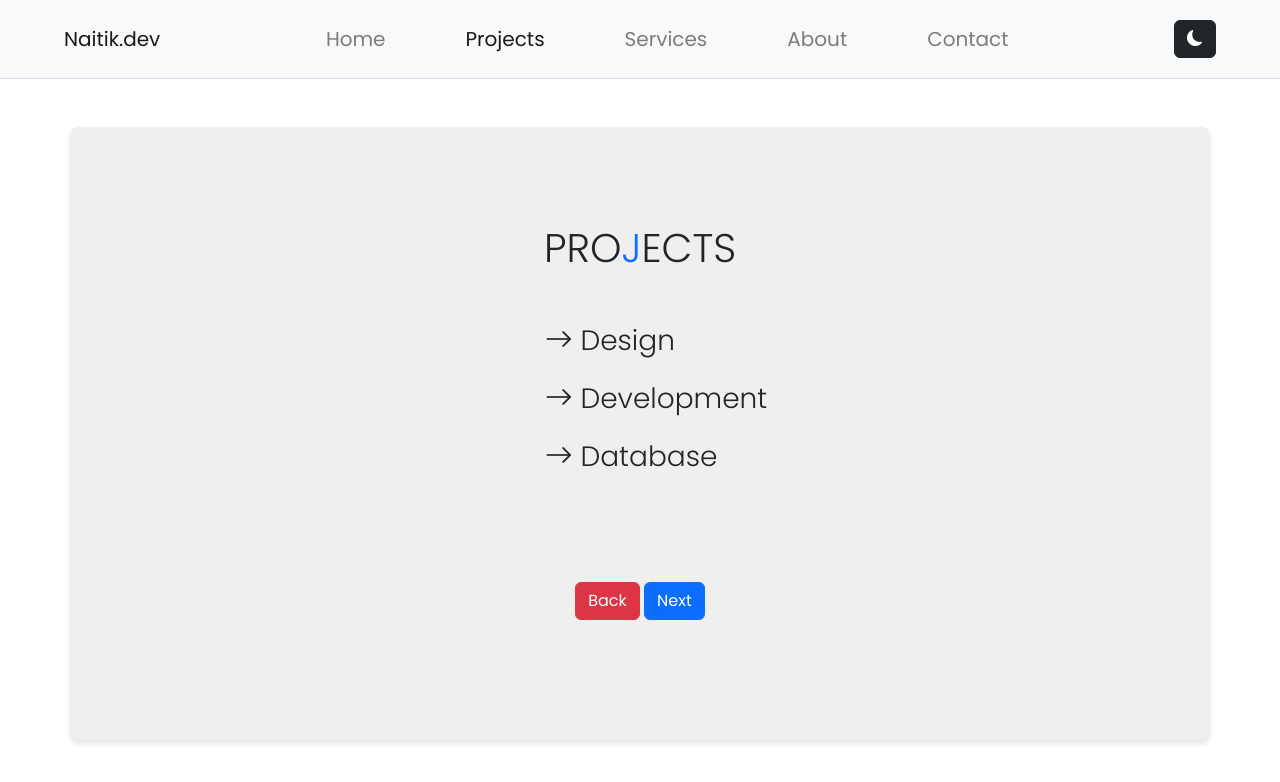
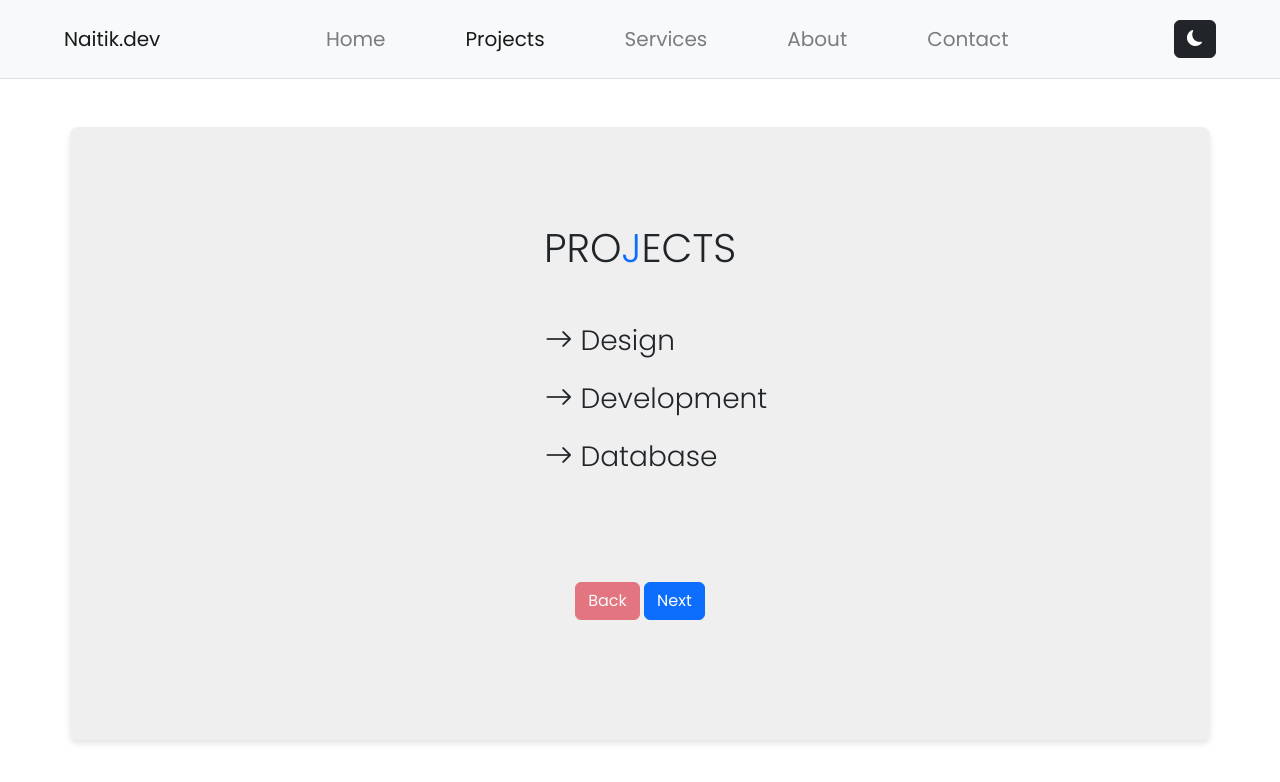
Before and after one commit to nikk-creador/React-app, a React (Create React App) app: page /projects in a window 1280 px wide. Shown: the top 782 px of the page. Built offline with nearby package versions, Linux system fonts and the light colour scheme.

Commit message:
Button issue fix in projects

```diff
--- a/src/pages/Projects.js
+++ b/src/pages/Projects.js
@@ -7,36 +7,39 @@ import { Outlet } from "react-router";
 import { useState } from "react";
 
 const Projects = () => {
+  let arr = ["design", "development", "database"];
   let navigate = useNavigate();
   let [count, setCount] = useState(0);
-  let arr = ["design", "development", "database"];
   let arrLength = arr.length - 1;
   function handleClick() {
     setCount(count + 1);
     navigate(`${arr[count]}`);
     if (count > arrLength) {
       navigate("/projects");
-      setCount(count - arr.length);
+      setCount(count - arrLength - 1);
     }
   } // next navigate
 
   function handleClickBack() {
-    if (count > arrLength) {
-      setCount(count - arrLength);
-    } else {
-      setCount(count - 1);
-    }
+    setCount(count - 1);
     navigate(-1);
-  } // previous navigate
-
+  }
+  // previous navigate
   return (
     <Container className="my-5 text-center custom-container">
       <Heading heading="Pro" subhead="j" subheading="ects" />
       <Outlet />
       <div className="container-fluid m-5">
-        <button onClick={handleClickBack} className="btn btn-danger">
-          Back
-        </button>
+        {count ? (
+          <button onClick={handleClickBack} className="btn btn-danger ">
+            Back
+          </button>
+        ) : (
+          <button onClick={handleClickBack} className="btn btn-danger disabled">
+            Back
+          </button>
+        )}
+        {/* back button disabled when it is on projects page , {count = 0} */}
         <span> </span>
         <button onClick={handleClick} className="btn btn-primary">
           Next
```
